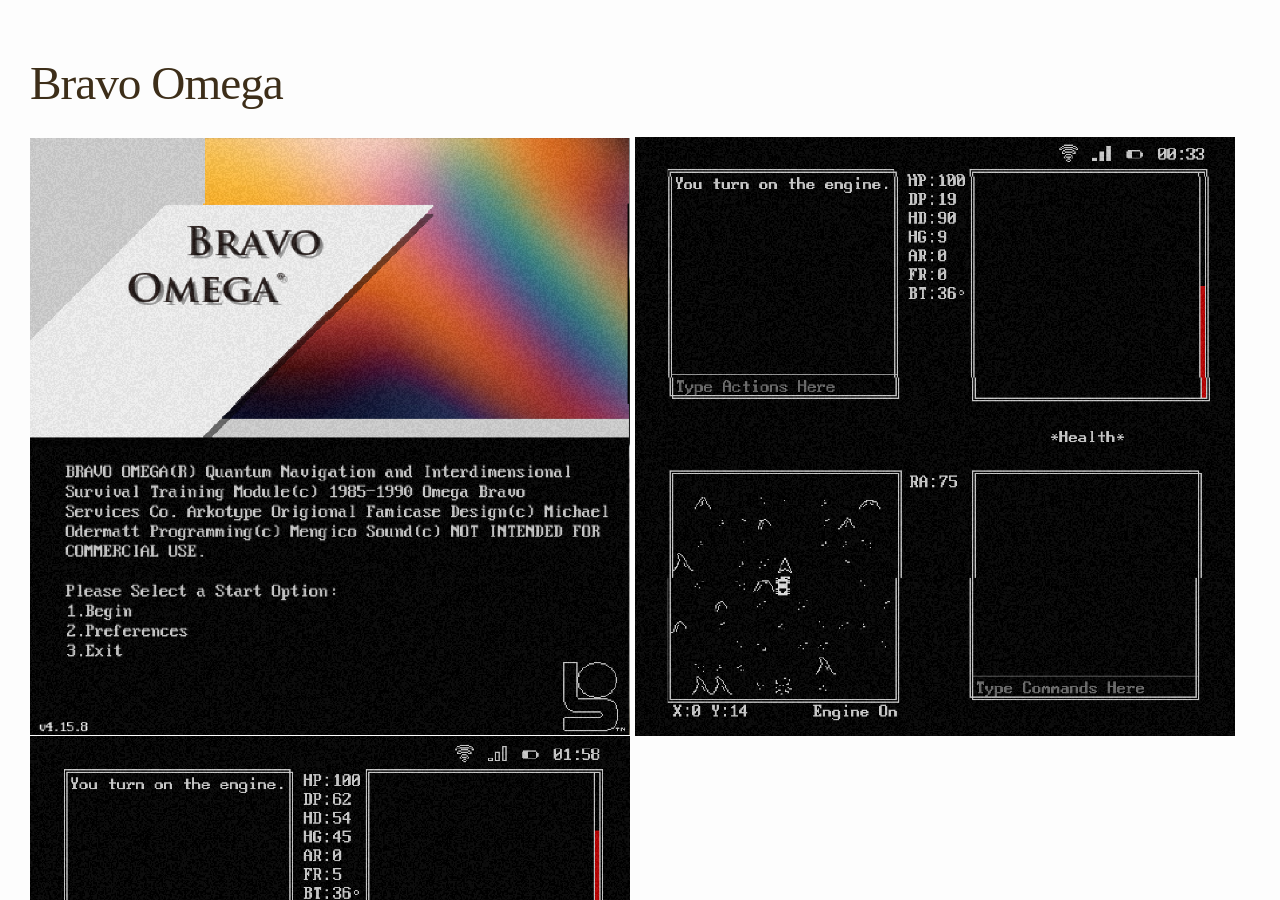
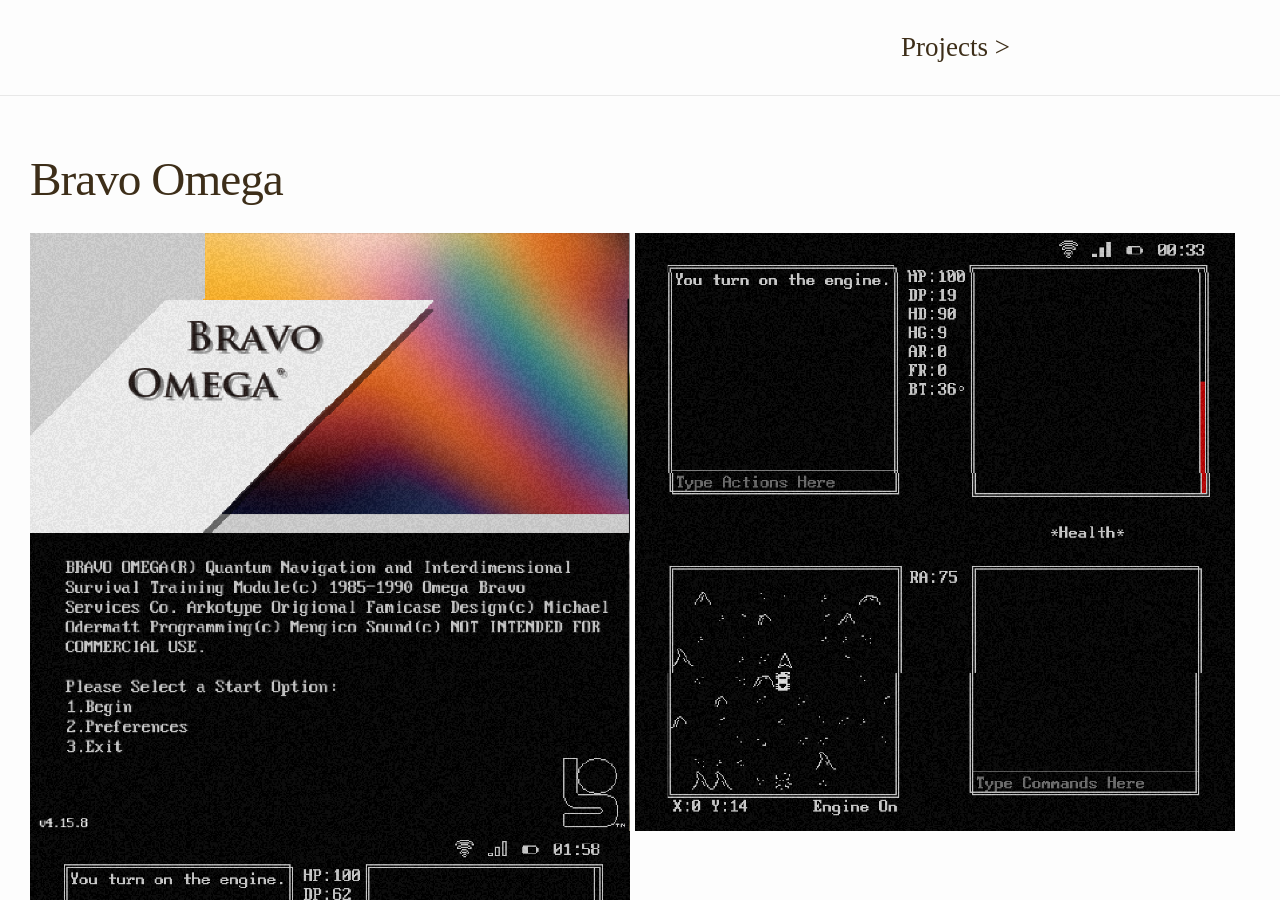
Before and after one commit to MichaelOdermatt/MichaelOdermatt.github.io, a Jekyll site: the page built from projects/bravo-omega.markdown, in a window 1280 px wide and 900 px high. Built offline with Jekyll 4.4.1, drawn with Linux system fonts in a browser that asks for light colours.

Commit message:
added nav link to post page

```diff
--- a/_includes/header.html
+++ b/_includes/header.html
@@ -7,15 +7,7 @@
     {%- if page_paths -%}
     <nav class="site-nav">
       <div class="trigger d-flex flex-justify-between">
-        <!-- <a class="page-link" rel="author" href="/">&lt; Home</a> -->
-        <a class="page-link" rel="author" href="./projects">Projects &gt;</a>
-        <!-- {%- for path in page_paths -%}
-            {%- assign my_page = site.pages | where: "path", path | first -%}
-            {%- if my_page.title -%}
-            <a class="page-link" rel="author" href="{{ "/" | relative_url }}">Home</a>
-            <a class="page-link" href="{{ my_page.url | relative_url }}">{{ my_page.title | escape }}</a>
-            {%- endif -%}
-          {%- endfor -%} -->
+        <a class="page-link" rel="author" href="/projects">Projects &gt;</a>
       </div>
     </nav>
     {%- endif -%}
--- a/_layouts/page.html
+++ b/_layouts/page.html
@@ -1,7 +1,7 @@
 ---
 layout: default
 ---
-<article class="post">
+<article class="post post-page-margin">
 
   <header class="post-header">
     <h1 class="post-title">{{ page.title | escape }}</h1>
--- a/projects/bravo-omega.markdown
+++ b/projects/bravo-omega.markdown
@@ -1,5 +1,5 @@
 ---
-layout: page-projects
+layout: page
 title: Bravo Omega
 ---
 
--- a/projects/wave-generator.markdown
+++ b/projects/wave-generator.markdown
@@ -1,5 +1,5 @@
 ---
-layout: page-projects
+layout: page
 title: Wave Generator
 ---
 
```
Also changed, not shown: 4 other files.
